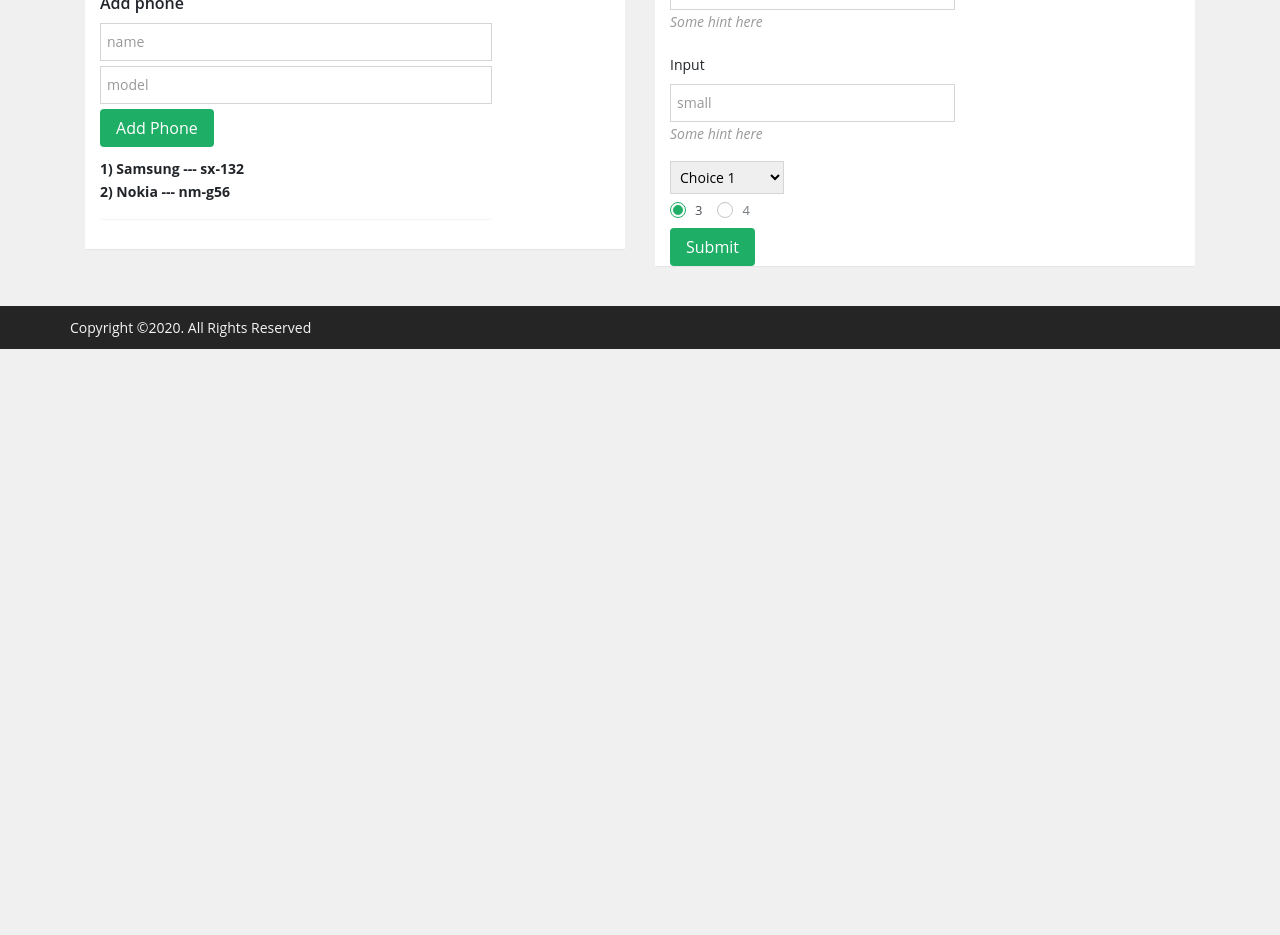
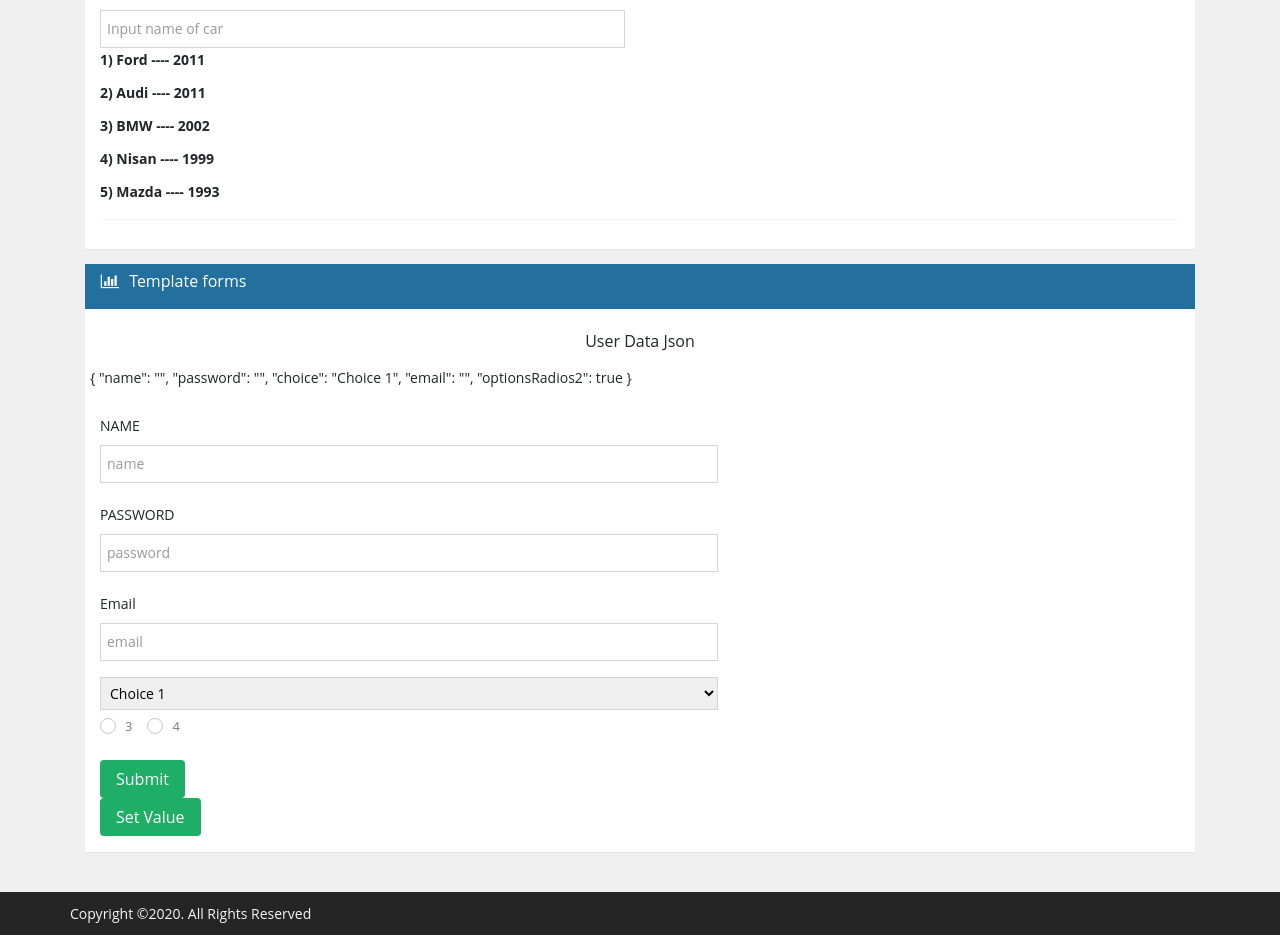
Before and after one commit to Raz-Dva/Angular-elements, an Angular app: page / in a window 1280 px wide. Shown: the part 2680-3615 px from the top of the page. Before the commit the page ends 3029 px from the top, so only its background shows below. Built offline with nearby package versions, Linux system fonts and the light colour scheme.

Commit message:
form template

```diff
--- a/src/app/app.component.html
+++ b/src/app/app.component.html
@@ -155,14 +155,18 @@
             <div class="col-md-6">
                 <app-pipe></app-pipe>
             </div>
+
+            <div class="col-md-6">
+                <app-phone-list></app-phone-list>
+            </div>
             <div class="col-xl-12">
                 <app-list-pipe></app-list-pipe>
             </div>
-            <div class="col-md-6">
-                <app-phone-list></app-phone-list>
+            <div class="col-md-12">
+                <app-form></app-form>
             </div>
-            <div class="col-md-6">
-                <app-form></app-form>
+            <div class="col-md-12">
+                <app-reactive-form></app-reactive-form>
             </div>
 
         </div>
--- a/src/app/app.module.ts
+++ b/src/app/app.module.ts
@@ -20,6 +20,7 @@ import {LogService} from './services/log-service.service';
 import {DataService} from './services/data-service.service';
 import { PhoneListComponent } from './phoneList/phone-list.component';
 import { FormComponent } from './form/form.component';
+import { ReactiveFormComponent } from './reactive-form/reactive-form.component';
 
 @NgModule({
   declarations: [
@@ -35,7 +36,8 @@ import { FormComponent } from './form/form.component';
     DynamicPipePipe,
     ListPipeComponent,
     PhoneListComponent,
-    FormComponent
+    FormComponent,
+    ReactiveFormComponent
   ],
   imports: [
     FormsModule,
--- a/src/app/form/form.component.html
+++ b/src/app/form/form.component.html
@@ -1,46 +1,66 @@
 <div class="panel widget">
-    <div class="panel-heading vd_bg-grey">
+    <div class="panel-heading vd_bg-blue">
         <h3 class="panel-title"> <span class="menu-icon"> <i class="fa fa-bar-chart-o"></i> </span> {{title}}</h3>
     </div>
     <div class="panel-body-list">
-        <form class="form-horizontal">
-
+        <form class="form-horizontal" (ngSubmit)='submitForm(formUser)' #formUser="ngForm">
             <div class="form-group">
-                <label class="col-sm-4 control-label">Input</label>
+                <br>
+                <h4 style="text-align: center;">User Data Json</h4>
+                <div style="padding: 5px;">{{user | json}}</div>
+            </div>
+            <div class="form-group">
+                <label class="col-sm-4 control-label">NAME</label>
                 <div class="col-sm-7 controls">
-                    <input type="text" placeholder="small">
-                    <span class="help-inline">Some hint here</span> </div>
+                    <input [(ngModel)]="user.name" type="text" placeholder="name" name="name" required #userName="ngModel">
+                    <!-- <span class="help-inline">Valid -- {{userName.valid}}</span> -->
+                    <span *ngIf="userName.invalid && userName.touched" class="help-inline">Incorect data</span>
+                </div>
             </div>
 
             <div class="form-group">
-                <label class="col-sm-4 control-label">Input</label>
+                <label class="col-sm-4 control-label">PASSWORD</label>
                 <div class="col-sm-7 controls">
-                    <input type="text" placeholder="small">
-                    <span class="help-inline">Some hint here</span> </div>
+                    <input [(ngModel)]="user.password" type="password" placeholder="password" name="password" required #userPass="ngModel">
+                    <span *ngIf="userPass.invalid && userPass.touched" class="help-inline">Incorect data</span>
+                </div>
+            </div>
+            <div class="form-group">
+                <label class="col-sm-4 control-label">Email</label>
+                <div class="col-sm-7 controls">
+                    <input [(ngModel)]="user.email" type="email" placeholder="email" name="email" required email #userEmail="ngModel">
+                    <span *ngIf="userEmail.invalid && userEmail.touched" class="help-inline">Incorect data</span>
+                </div>
             </div>
 
+            <div class="form-group" style="padding-left: 0" ngModelGroup="formGroup1">
                 <div class="col-sm-7 controls">
-                <select class="width-40">
+                    <select [(ngModel)]="user.choice" class="" name="choice" required #userSelect="ngModel">
                     <option>Choice 1</option>
                     <option>Choice 2</option>
                     <option>Choice 3</option>
                     <option>Choice 4</option>
                     <option>Choice 5</option>
                 </select>
+                    <span *ngIf="userSelect.invalid && userSelect.touched" class="help-inline">Incorect data</span>
                 </div>
-
-
-            <div class="col-sm-7 controls">
+                <div class="col-sm-12 controls">
                     <div class="vd_radio radio-success">
-                    <input type="radio" name="optionsRadios2" id="optionsRadios3" value="option3" checked="">
+                        <input [(ngModel)]="user.optionsRadios2" type="radio" name="optionsRadios2" id="optionsRadios3" value="option3" checked="checked" required>
                         <label for="optionsRadios3"> 3 </label>
-                    <input type="radio" name="optionsRadios2" id="optionsRadios4" value="option4">
+                        <input [(ngModel)]="user.optionsRadios2" type="radio" name="optionsRadios2" id="optionsRadios4" value="option4" required>
                         <label for="optionsRadios4"> 4 </label>
                     </div>
                 </div>
-            <div class="col-sm-7">
-                <button class="btn vd_btn vd_bg-green vd_white" type="submit"><i class="icon-ok"></i> Submit</button>
+            </div>
+            <div class="form-group">
+                <div class="col-sm-12">
+                    <button class="btn vd_btn vd_bg-green vd_white" type="submit"><i class="icon-ok" ></i> Submit</button>
+                    <!-- [disabled]="formUser.invalid" -->
                     <br>
+                    <button class="btn vd_btn vd_bg-green vd_white" type="button" (click)="setVal()"><i class="icon-ok" ></i> Set Value</button>
+                    <pre *ngIf="isSubmited">{{formUserData | json}}</pre>
+                </div>
             </div>
         </form>
     </div>
--- a/src/app/form/form.component.ts
+++ b/src/app/form/form.component.ts
@@ -1,15 +1,88 @@
-import { Component, OnInit } from '@angular/core';
+import { Component, OnInit,  ViewChild } from '@angular/core';
+import { NgForm } from '@angular/forms';
+import {LogService} from '../services/log-service.service';
+
+
+
+export class User{
+  constructor(public name: string,
+              public password: string,
+              public choice: string,
+              public email: string,
+              public optionsRadios2:boolean)
+  { }
+}
+// export class Choices {
+//   constructor(
+//     public id: number,
+//   public name: string,
+//   public  disabled?: boolean
+//   ){}
+
+// }
 
 @Component({
   selector: 'app-form',
   templateUrl: './form.component.html',
-  styleUrls: ['./form.component.css']
+  styles: [`
+  select.ng-pristine.ng-invalid.ng-touched,
+    select.ng-invalid.ng-touched.ng-dirty
+  input.ng-pristine.ng-invalid.ng-touched:focus,
+  input.ng-invalid.ng-touched.ng-dirty:focus,
+  input.ng-pristine.ng-invalid.ng-touched,
+    input.ng-invalid.ng-touched.ng-dirty{
+      border:2px solid #ff7373;
+      border-radius: 3px;
+      box-shadow: 0px 0px 4px  1px rgb(255, 176, 176);
+      outline:transparent
+    }
+    .form-horizontal .help-inline{
+      color:#ff7373;
+    }
+  `]
 })
 export class FormComponent implements OnInit {
-title:string='Form'
-  constructor() { }
+
+  @ViewChild('formUser') formUser : NgForm;
+
+  constructor(private logService: LogService) { }
+  choice:{ id: number, name: string, disabled?: boolean}[] = [
+    {id:1, name:'Choice 1', disabled:true},
+    {id:1, name:'Choice 2', disabled:true}];
+  title:string='Template forms';
+  defaultChoice=this.choice[0].name;
+  public user:User;
+  public formUserData={};
+  isSubmited=false;
 
   ngOnInit() {
+    this.user={
+      name: '',
+      password: '',
+      choice: 'Choice 1',
+      email:'',
+      optionsRadios2:true}
+  };
+  submitForm(x:NgForm){
+    this.formUserData =this.formUser.value;
+    this.isSubmited = true;
+    console.log(x);
+    console.log(x.valid);
+    this.formUser.reset();
+  };
+  setVal(){
+    // console.log(this.formUser);
+    // this.formUser.setValue({
+    //   name: "Ivan",
+    //   password: "zzz",
+    //   email: "as@asd.us",
+    //   formGroup1: {
+    //     choice: 'Choice 5',
+    //     optionsRadios2: false
+    //   }
+    // })
+    this.formUser.form.patchValue({
+      formGroup1:{ choice: 'Choice 5'}
+    })
   }
-
 }
--- a/src/app/list-pipe/list-pipe.component.css
+++ b/src/app/list-pipe/list-pipe.component.css
@@ -29,8 +29,7 @@
 }
 
 .switcher .bootstrap-switch-label {
-    left: auto;
-    right: 7px;
+    left: 5px;
     z-index: 1;
     margin-left: 0;
     margin-right: 0;
@@ -39,7 +38,7 @@
 }
 
 .switcher .push-left {
-    left: 5px;
+    left: 53%;
 }
 
 .bootstrap-switch-criteria.bootstrap-switch-small .bootstrap-switch-label {
--- a/src/app/list-pipe/list-pipe.component.ts
+++ b/src/app/list-pipe/list-pipe.component.ts
@@ -42,7 +42,7 @@ export class ListPipeComponent implements OnInit {
     } else{
       this.listCar.push({name:this.itemName, age:this.itemAge});
       this.errorInput = '';
-      console.log(this.listCar)
+      // console.log(this.listCar)
     }
   }
   // onCh(event){
@@ -52,7 +52,7 @@ export class ListPipeComponent implements OnInit {
   logCh(event){
     this.pushing = event;
     this.searchCriteria = event ? 'age' : 'name';
-    console.log(this.searchCriteria );
+    // console.log(this.searchCriteria );
   }
     // var resultArr = this.listCar.filter(word=>word['name'] === 'Ford')
     // var num =2335 +'';
--- a/src/app/phoneList/phone-list.component.html
+++ b/src/app/phoneList/phone-list.component.html
@@ -7,10 +7,10 @@
             <div class="panel widget light-widget">
                 <div class="wrap_alert_hidden">
                     <div class="alert alert-success vd_hidden hint_success" #hint_success>
-                        <span class="vd_alert-icon"><i class="fa fa-check-circle vd_green"></i></span><strong class="message_text">Well done!</strong>
+                        <span class="vd_alert-icon"><i class="fa fa-check-circle vd_green"></i></span><strong class="message_text"></strong>
                     </div>
 
-                    <div class="alert alert-danger vd_hidden hint_error" #hint_error> <span class="vd_alert-icon "><i class="fa fa-exclamation-circle vd_red "></i></span><strong>Incorrect data!</strong>
+                    <div class="alert alert-danger vd_hidden hint_error" #hint_error> <span class="vd_alert-icon "><i class="fa fa-exclamation-circle vd_red "></i></span><strong class="message_text"></strong>
                     </div>
                 </div>
                 <p>In this module used services data-service and log-service</p>
--- a/src/app/phoneList/phone-list.component.ts
+++ b/src/app/phoneList/phone-list.component.ts
@@ -12,6 +12,8 @@ export class PhoneListComponent implements OnInit {
   phoneList ;
   namePhone:string;
   modelPhone:string;
+  successText:string = 'Well done!';
+  errorText:string= 'Incorrect data!';
 
   constructor(private dataservice: DataService, private logService: LogService) {}
 
@@ -22,9 +24,9 @@ export class PhoneListComponent implements OnInit {
   addPhone(element:[HTMLElement, HTMLElement]){
     if ( this.namePhone !== '' &&  this.namePhone !== undefined && this.modelPhone !== '' && this.modelPhone !== undefined){
     this.dataservice.addItemPhone({name:this.namePhone, model:this.modelPhone});
-    this.logService.hint(element[0]);
+    this.logService.showHint(element[0], this.successText);
     } else{
-      this.logService.hint(element[1]);
+      this.logService.showHint(element[1],this.errorText);
     }
     this.namePhone = '';
     this.modelPhone = '';
--- /dev/null
+++ b/src/app/reactive-form/reactive-form.component.ts
@@ -0,0 +1,15 @@
+import { Component, OnInit } from '@angular/core';
+
+@Component({
+  selector: 'app-reactive-form',
+  templateUrl: './reactive-form.component.html',
+  styleUrls: ['./reactive-form.component.css']
+})
+export class ReactiveFormComponent implements OnInit {
+
+  constructor() { }
+
+  ngOnInit() {
+  }
+
+}
--- a/src/app/services/log-service.service.ts
+++ b/src/app/services/log-service.service.ts
@@ -8,8 +8,12 @@ export class LogService {
 
   constructor() { }
 
-  hint(element: HTMLElement){
+  showHint(element: HTMLElement, textHint){
+    $(element).find('.message_text').text(textHint);
     $(element).css('display', 'block');
     setTimeout(()=>$(element).css('display', 'none'), 2000);
   }
+  hideHint(element:HTMLElement){
+    $(element).css('display', 'none')
+  }
 }
```
Also changed, not shown: src/app/reactive-form/reactive-form.component.css (added), src/app/reactive-form/reactive-form.component.html (added). Lines whose indentation alone changed are shown as unchanged.
